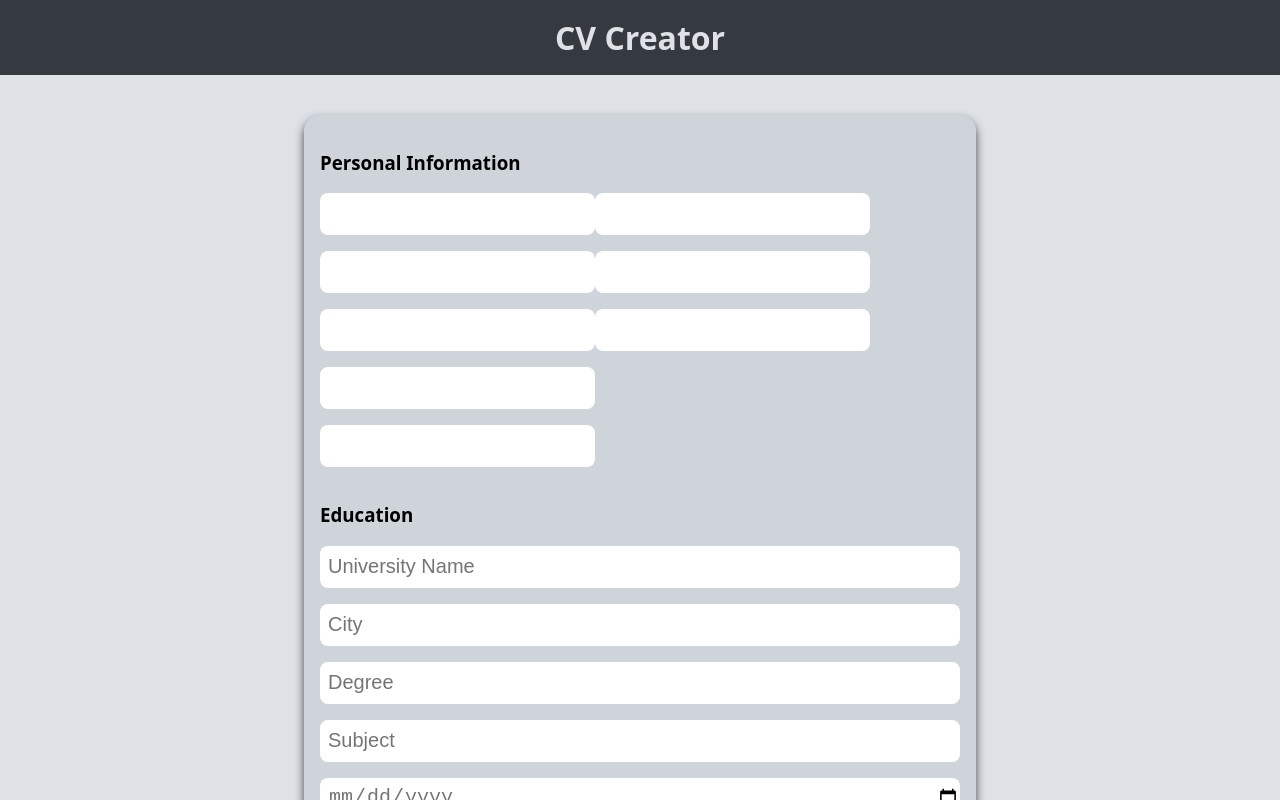
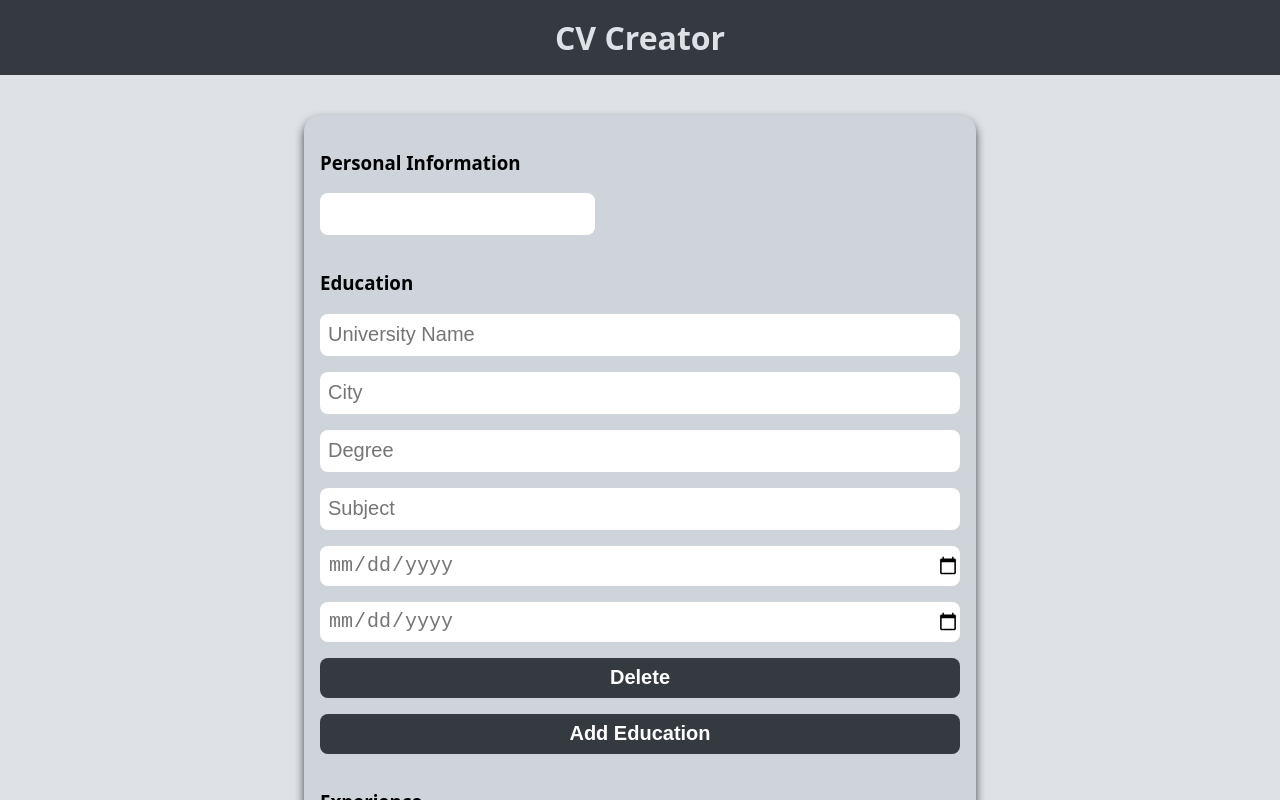
Before and after one commit to dariojularic/CV-creator-react, a React (Vite) app: page / in a window 1280 px wide. Shown: the top 800 px of the page. Built offline with nearby package versions, Linux system fonts and the light colour scheme.

Commit message:
Refactor code

```diff
--- a/src/PersonalInformation.jsx
+++ b/src/PersonalInformation.jsx
@@ -7,13 +7,13 @@ function PersonalInformation(props) {
 
   return (
     <div className="personal-info">
+      {/* <Input />
       <Input />
       <Input />
       <Input />
       <Input />
       <Input />
-      <Input />
-      <Input />
+      <Input /> */}
     </div>
   );
 }
```
